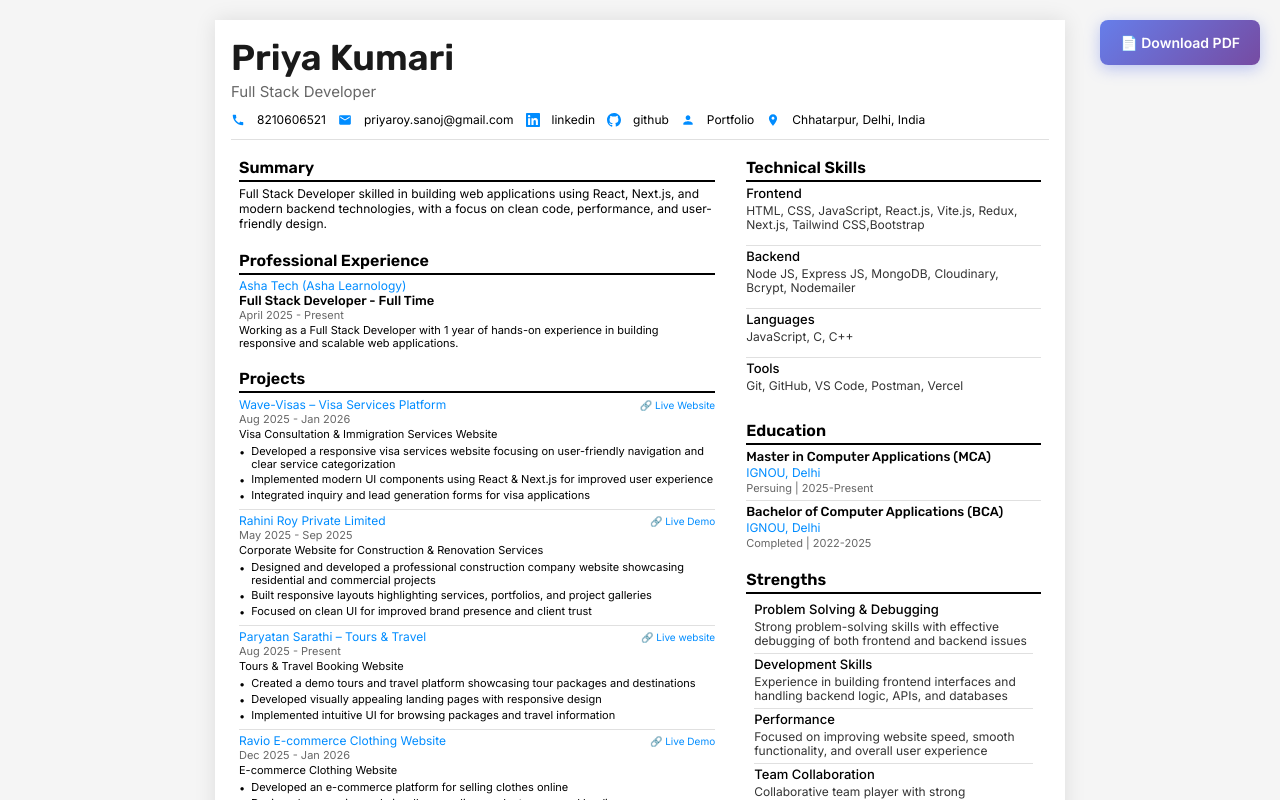
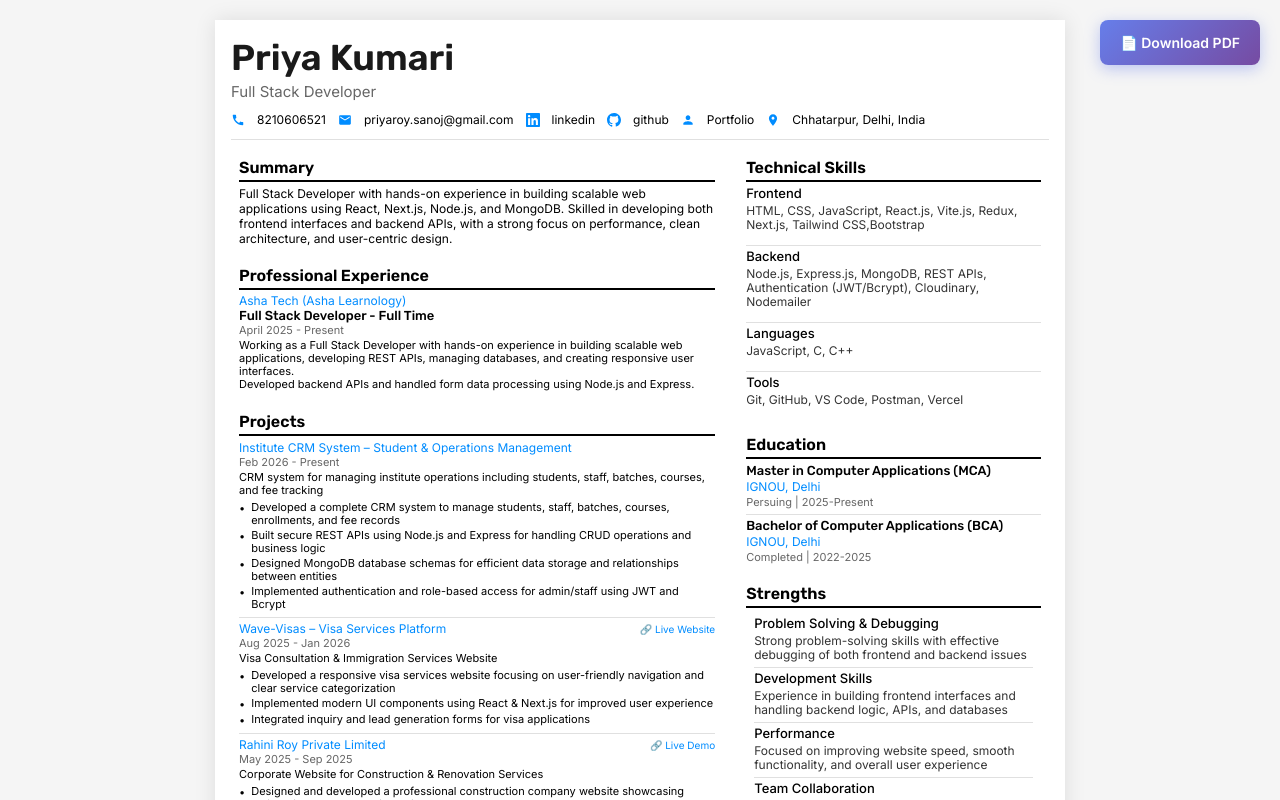
Before and after one commit to priyak02125/Cv-Template, a Next.js app: page / in a window 1280 px wide. Shown: the top 800 px of the page. Built offline with nearby package versions, Linux system fonts and the light colour scheme.

Commit message:
Revise summary and job descriptions for clarity and detail; update project titles and links in resume

```diff
--- a/app/page.tsx
+++ b/app/page.tsx
@@ -1,3 +1,4 @@
+// File: app/page.tsx
 "use client";
 // import Image from "next/image";
 import { useEffect, useState } from "react";
@@ -267,10 +268,12 @@ export default function Home() {
                 <div className="section-title">Summary</div>
               </div>
 
-              <div className="summary-text ">
-                Full Stack Developer skilled in building web applications using
-                React, Next.js, and modern backend technologies, with a focus on
-                clean code, performance, and user-friendly design.
+              <div className="summary-text">
+                Full Stack Developer with hands-on experience in building
+                scalable web applications using React, Next.js, Node.js, and
+                MongoDB. Skilled in developing both frontend interfaces and
+                backend APIs, with a strong focus on performance, clean
+                architecture, and user-centric design.
               </div>
             </div>
 
@@ -289,9 +292,18 @@ export default function Home() {
                   </div>
                   <div className="job-date">April 2025 - Present</div>
                   <div className="job-description">
-                    Working as a Full Stack Developer with 1 year of hands-on
-                    experience in building responsive and scalable web
-                    applications.
+                    Working as a Full Stack Developer with hands-on experience
+                    in building scalable web applications, developing REST APIs,
+                    managing databases, and creating responsive user interfaces.
+                  </div>
+                  <div>
+                    <li className="bullet-item">
+                      {/* <span className="bullet-dot">•</span> */}
+                      <span>
+                        Developed backend APIs and handled form data processing
+                        using Node.js and Express.
+                      </span>
+                    </li>
                   </div>
                 </div>
               </div>
@@ -304,6 +316,73 @@ export default function Home() {
               </div>
               <div className="section-content">
                 {/* Project 1 */}
+
+                <div className="resume-item">
+                  <div className="company-name-with-link">
+                    <div className="company-name">
+                      Institute CRM System – Student & Operations Management
+                    </div>
+                     <div className="project-link-inline">
+                      {/* <a
+                        href="https://asha-crm.vercel.app/"
+                        className="contact-link"
+                        target="_blank"
+                        rel="noopener noreferrer"
+                      >
+                        🔗 Live Demo
+                      </a> */}
+                    </div>
+                  </div>
+
+                  <div className="job-date">Feb 2026 - Present</div>
+
+                  <div className="job-description">
+                     CRM system for managing institute operations
+                    including students, staff, batches, courses, and fee
+                    tracking
+                  </div>
+
+                  <ul className="bullet-list">
+                    <li className="bullet-item">
+                      <span className="bullet-dot">•</span>
+                      <span>
+                        Developed a complete CRM system to manage students,
+                        staff, batches, courses, enrollments, and fee records
+                      </span>
+                    </li>
+                    <li className="bullet-item">
+                      <span className="bullet-dot">•</span>
+                      <span>
+                        Built secure REST APIs using Node.js and Express for
+                        handling CRUD operations and business logic
+                      </span>
+                    </li>
+                    <li className="bullet-item">
+                      <span className="bullet-dot">•</span>
+                      <span>
+                        Designed MongoDB database schemas for efficient data
+                        storage and relationships between entities
+                      </span>
+                    </li>
+                    <li className="bullet-item">
+                      <span className="bullet-dot">•</span>
+                      <span>
+                        Implemented authentication and role-based access for
+                        admin/staff using JWT and Bcrypt
+                      </span>
+                    </li>
+                    {/* <li className="bullet-item">
+                      <span className="bullet-dot">•</span>
+                      <span>
+                        Developed responsive admin dashboard using React,
+                        Next.js, and Tailwind CSS for managing operations
+                      </span>
+                    </li> */}
+                  </ul>
+                </div>
+
+                <div className="item-separator"></div>
+                {/* Project 2 */}
                 <div className="resume-item">
                   {/* <div className="job-title">Frontend Developer</div> */}
                   <div className="company-name-with-link">
@@ -353,7 +432,7 @@ export default function Home() {
 
                 <div className="item-separator"></div>
 
-                {/* Project 2 */}
+                {/* Project 3 */}
                 <div className="resume-item">
                   {/* <div className="job-title">Frontend Developer</div> */}
                   <div className="company-name-with-link">
@@ -402,55 +481,6 @@ export default function Home() {
                 </div>
 
                 <div className="item-separator"></div>
-
-                {/* Project 3 */}
-                <div className="resume-item">
-                  {/* <div className="job-title">Frontend Developer</div> */}
-                  <div className="company-name-with-link">
-                    <div className="company-name">
-                      Paryatan Sarathi – Tours & Travel
-                    </div>
-                    <div className="project-link-inline">
-                      <a
-                        href="https://www.paryatansarathi.com/"
-                        className="contact-link"
-                        target="_blank"
-                        rel="noopener noreferrer"
-                      >
-                        🔗 Live website
-                      </a>
-                    </div>
-                  </div>
-                  <div className="job-date">Aug 2025 - Present</div>
-                  <div className="job-description">
-                    Tours & Travel Booking Website
-                  </div>
-                  <ul className="bullet-list">
-                    <li className="bullet-item">
-                      <span className="bullet-dot">•</span>
-                      <span>
-                        Created a demo tours and travel platform showcasing tour
-                        packages and destinations
-                      </span>
-                    </li>
-                    <li className="bullet-item">
-                      <span className="bullet-dot">•</span>
-                      <span>
-                        Developed visually appealing landing pages with
-                        responsive design
-                      </span>
-                    </li>
-                    <li className="bullet-item">
-                      <span className="bullet-dot">•</span>
-                      <span>
-                        Implemented intuitive UI for browsing packages and
-                        travel information
-                      </span>
-                    </li>
-                  </ul>
-                </div>
-
-                <div className="item-separator"></div>
                 {/* Project 4 */}
                 <div className="resume-item">
                   {/* <div className="job-title">Frontend Developer</div> */}
@@ -477,8 +507,8 @@ export default function Home() {
                     <li className="bullet-item">
                       <span className="bullet-dot">•</span>
                       <span>
-                        Developed an e-commerce platform for selling clothes
-                        online
+                        Developed a full-stack e-commerce platform for selling
+                        clothes online
                       </span>
                     </li>
                     <li className="bullet-item">
@@ -493,6 +523,20 @@ export default function Home() {
                       <span>
                         Implemented intuitive UI for browsing products,
                         filtering categories, and managing shopping cart
+                      </span>
+                    </li>
+                    <li className="bullet-item">
+                      <span className="bullet-dot">•</span>
+                      <span>
+                        Built backend APIs using Node.js and Express for product
+                        management, cart operations, and order handling
+                      </span>
+                    </li>
+                    <li className="bullet-item">
+                      <span className="bullet-dot">•</span>
+                      <span>
+                        Integrated MongoDB for storing product data, user
+                        information, and order details
                       </span>
                     </li>
                   </ul>
@@ -525,8 +569,7 @@ export default function Home() {
                   <div className="skill-category">
                     <div className="skill-category-title">Backend</div>
                     <div className="skill-list">
-                      Node JS, Express JS, MongoDB, Cloudinary, Bcrypt,
-                      Nodemailer
+                     Node.js, Express.js, MongoDB, REST APIs, Authentication (JWT/Bcrypt), Cloudinary, Nodemailer
                     </div>
                   </div>
                 </div>
```
